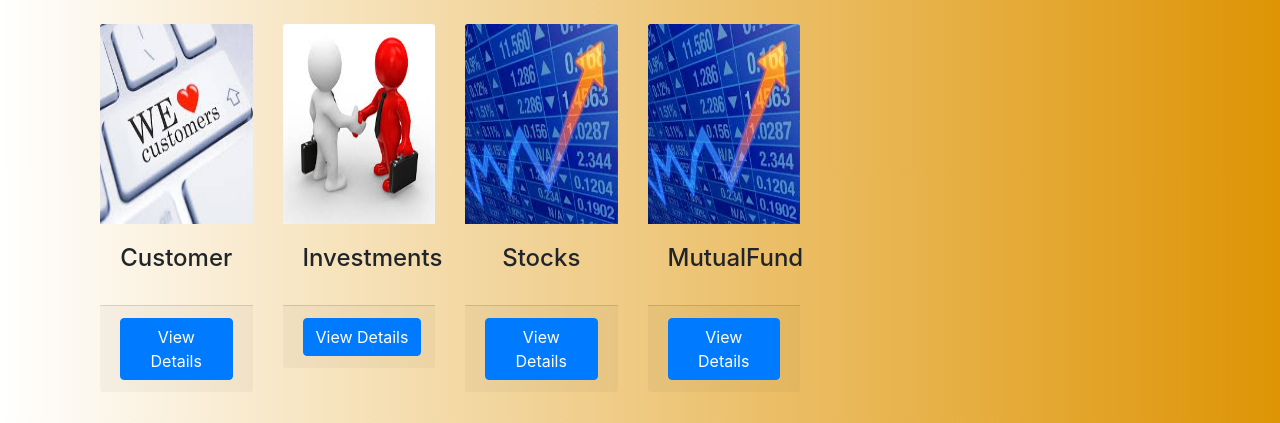
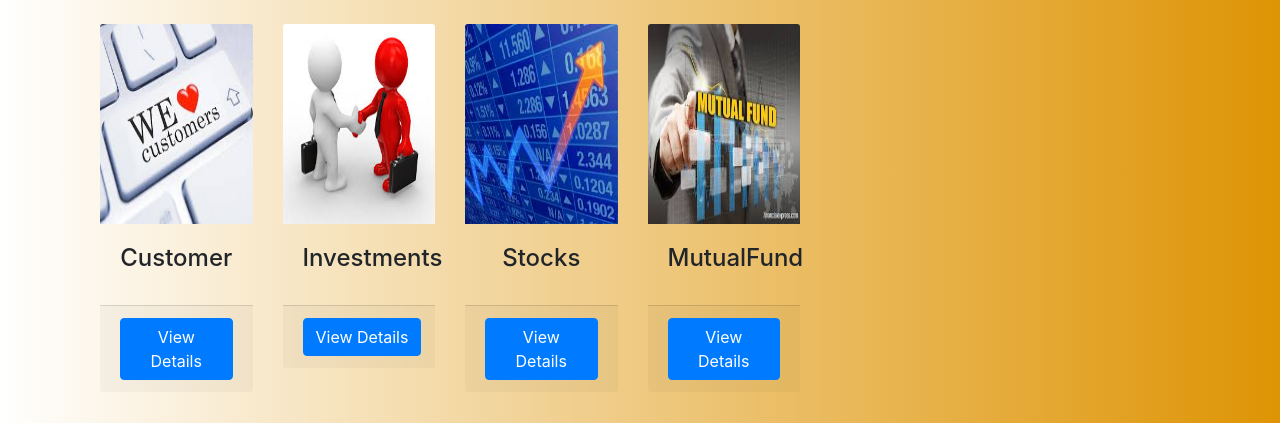
Before and after one commit to bkuduvar/EFS, a Django app: page / in a window 1280 px wide. Shown: the part 86-509 px from the top of the page. Run offline with Django 3.2, Linux system fonts and the light colour scheme; some libraries are stand-ins or nearby versions.

Commit message:
updated mutual fund image

```diff
--- a/efs/portfolio/templates/portfolio/home.html
+++ b/efs/portfolio/templates/portfolio/home.html
@@ -51,7 +51,7 @@
 
       <div class="col">
         <div class="fa-credit-card text-center">
-          <img class="card-img-top" src="{% static 'images/stocks.jpg' %}" alt="" style="height: 200px">
+          <img class="card-img-top" src="{% static 'images/mutualfund.jpg' %}" alt="" style="height: 200px">
           <div class="card-body">
             <h4 class="card-title">MutualFund</h4>
           </div>
--- a/efs/portfolio/templates/portfolio/portfolio.html
+++ b/efs/portfolio/templates/portfolio/portfolio.html
@@ -157,7 +157,7 @@
 </div>
 <div class="row">
     <h2 style="padding-left: 15Px">Mutual Fund Information</h2>
-    <p><strong>*Note:</strong> Due to the limit on free API calls, the current price on individual mutual funds may not
+    <p><strong>*Note:</strong> Due to the limited free API calls, the current price on individual mutual funds may not
         be accurate.</p>
 </div>
 <div class="row">
```
Also changed, not shown: efs/portfolio/static/images/mutualfund.jpg (added).
